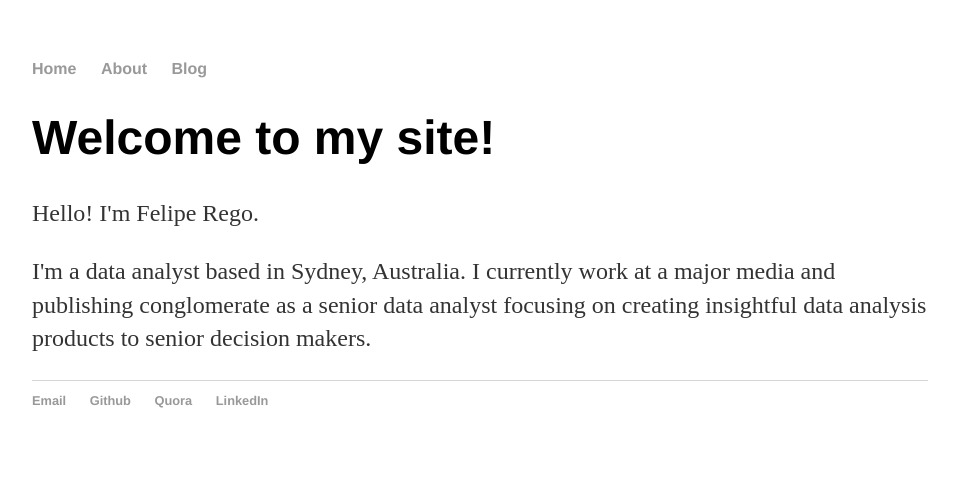
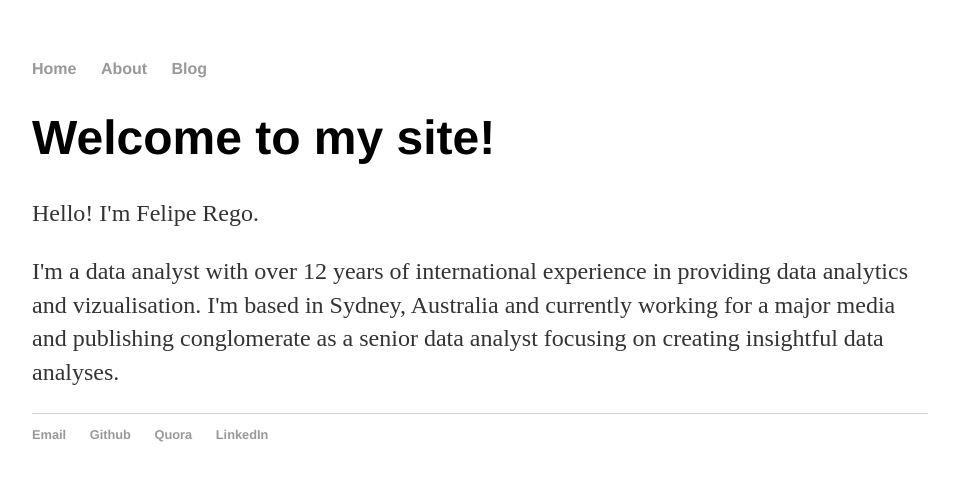
Before and after one commit to FelipeRego/FelipeRego.github.io, a Jekyll site: the page built from index.html, in a window 1280 px wide. Shown: the top 481 px of the page, without its empty margins (160-1117 px from the left). Built offline with Jekyll 4.4.1, drawn with Linux system fonts in a browser that asks for light colours.

Commit message:
Update index.html

```diff
--- a/index.html
+++ b/index.html
@@ -5,7 +5,7 @@ title: Felipe Rego - Data Analyst | Insights | Wrangling | Visualisation | Model
 <div class="blurb">
 	<h1>Welcome to my site!</h1>
 	<p>Hello! I'm Felipe Rego.</p>
-	<p>I'm a data analyst based in Sydney, Australia. I currently work at a major media and publishing conglomerate as a senior data analyst
-	focusing on creating insightful data analysis products to senior decision makers. </p>
+	<p>I'm a data analyst with over 12 years of international experience in providing data analytics and vizualisation. I'm based in Sydney, Australia and
+	currently working for a major media and publishing conglomerate as a senior data analyst focusing on creating insightful data analyses. </p>
 </div><!-- /.blurb -->
 </html>
```
